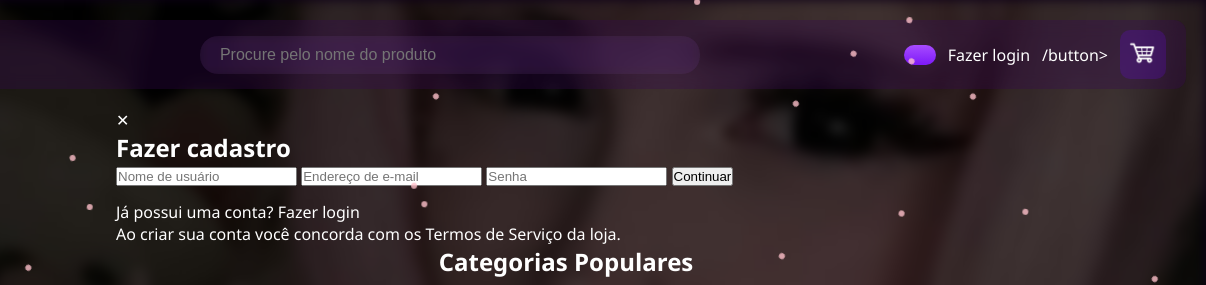
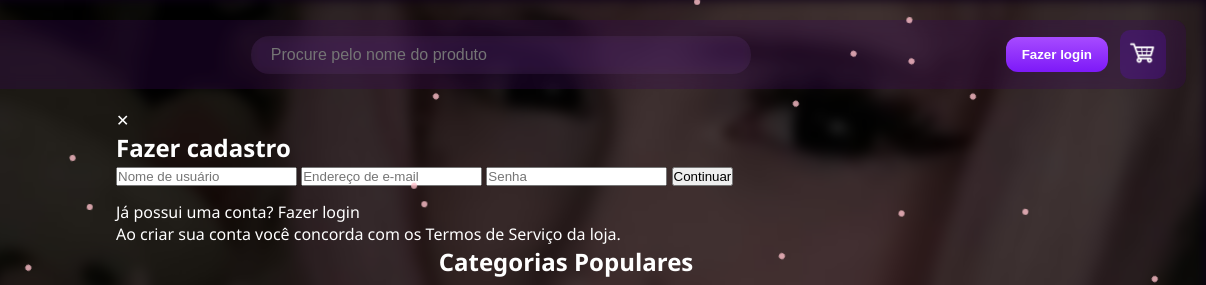
Before and after one commit to Kaaminari/NekoStore, a plain HTML site: page index.html in a window 1280 px wide. Shown: the top 285 px of the page, 74-1280 px from the left. Drawn offline with Linux system fonts and the light colour scheme.

Commit message:
Update index.html

```diff
--- a/index.html
+++ b/index.html
@@ -82,7 +82,7 @@
       </div>
       <input type="text" placeholder="Procure pelo nome do produto" class="search-bar"/>
       <div class="actions">
-       <button onclick="abrirModal()" class="login-button" ></button><span>Fazer login</span>/button>
+       <button class="login-button"><span>Fazer login</span></button>
         <button class="cart-button">
           <span><img src="imagens/carrinho.png" class="cart-icon" /></span>
         </button>
```
